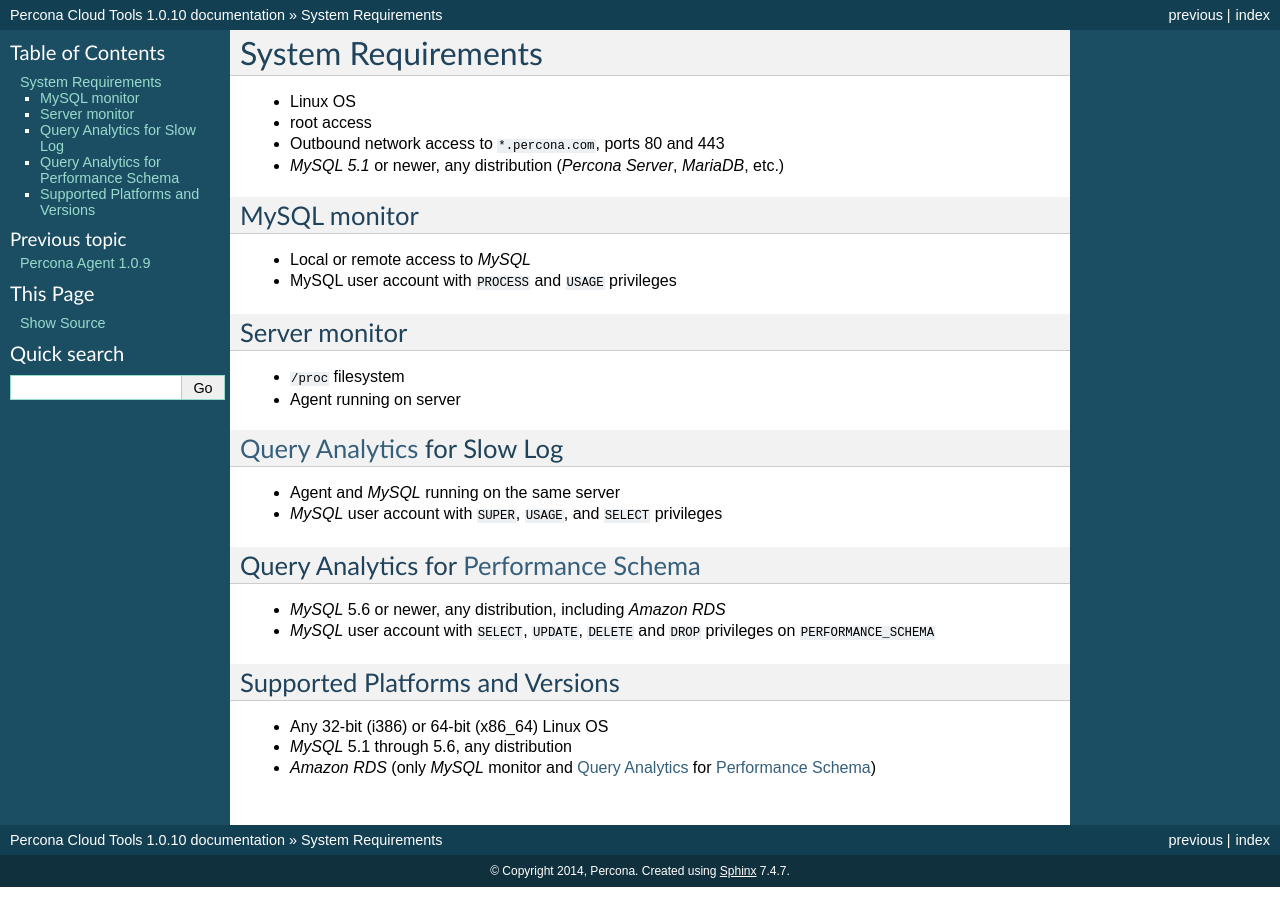
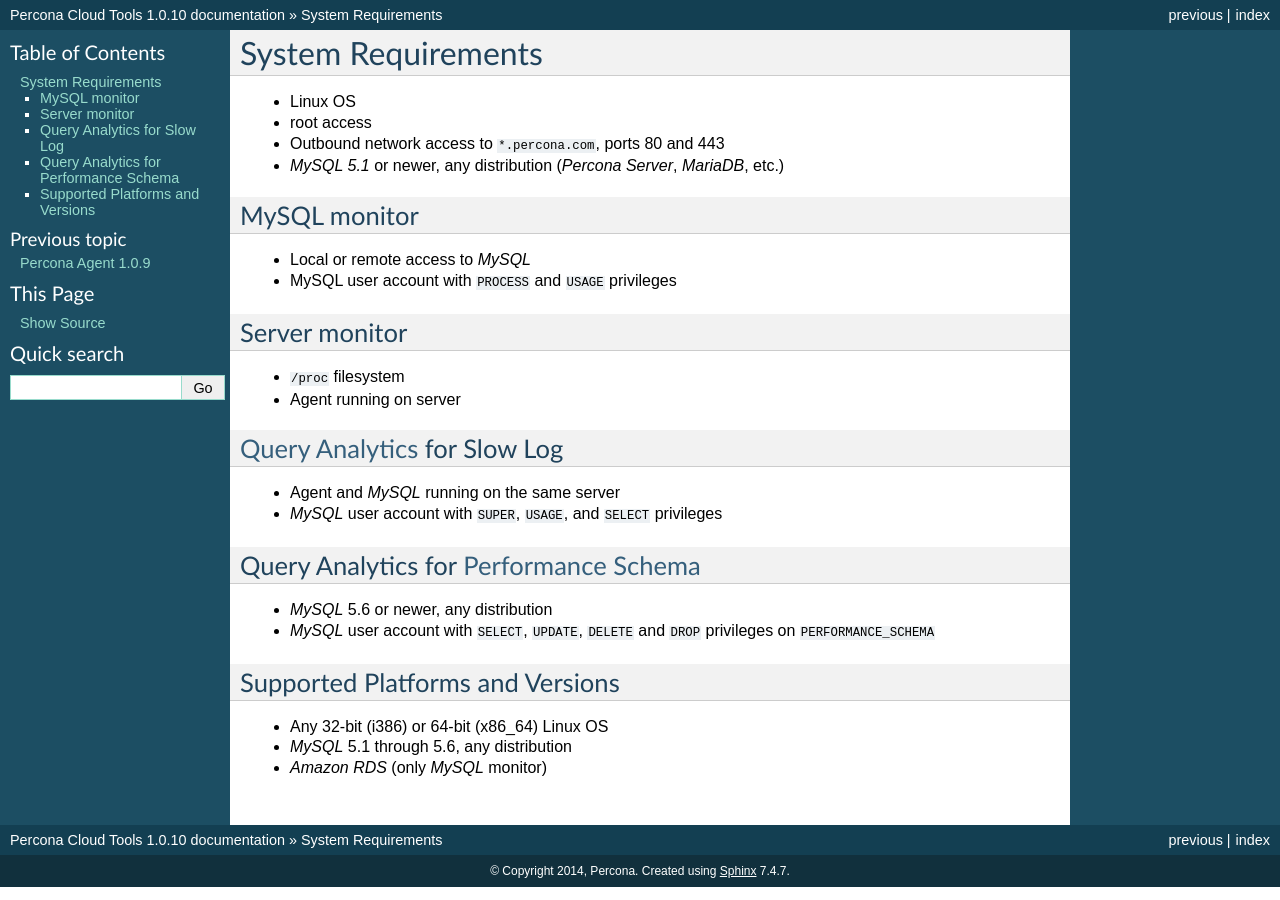
Before and after one commit to percona/cloud-tools, a Sphinx documentation site: the page built from doc/SystemRequirements.rst, in a window 1280 px wide. Built offline with Sphinx 7.4.7, drawn with Linux system fonts in a browser that asks for light colours.

Commit message:
Removed mentions of Amazon RDS supporting QAN

```diff
--- a/doc/SystemRequirements.rst
+++ b/doc/SystemRequirements.rst
@@ -25,7 +25,7 @@
 
 Query Analytics for :ref:`Performance Schema <qa_performance_schema>`
 **********************************************************************
-* *MySQL* 5.6 or newer, any distribution, including *Amazon RDS*
+* *MySQL* 5.6 or newer, any distribution
 * *MySQL* user account with ``SELECT``, ``UPDATE``, ``DELETE`` and ``DROP`` privileges on ``PERFORMANCE_SCHEMA``
 
 Supported Platforms and Versions
@@ -33,4 +33,4 @@
 
 * Any 32-bit (i386) or 64-bit (x86_64) Linux OS
 * *MySQL* 5.1 through 5.6, any distribution
-* *Amazon RDS* (only *MySQL* monitor and :ref:`Query Analytics <query-analytics>` for :ref:`Performance Schema <qa_performance_schema>`)
+* *Amazon RDS* (only *MySQL* monitor)
```
